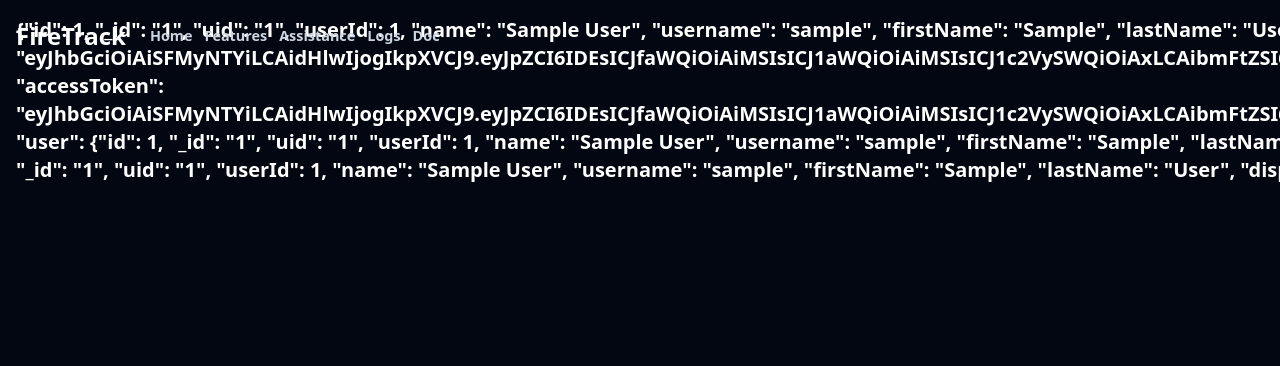
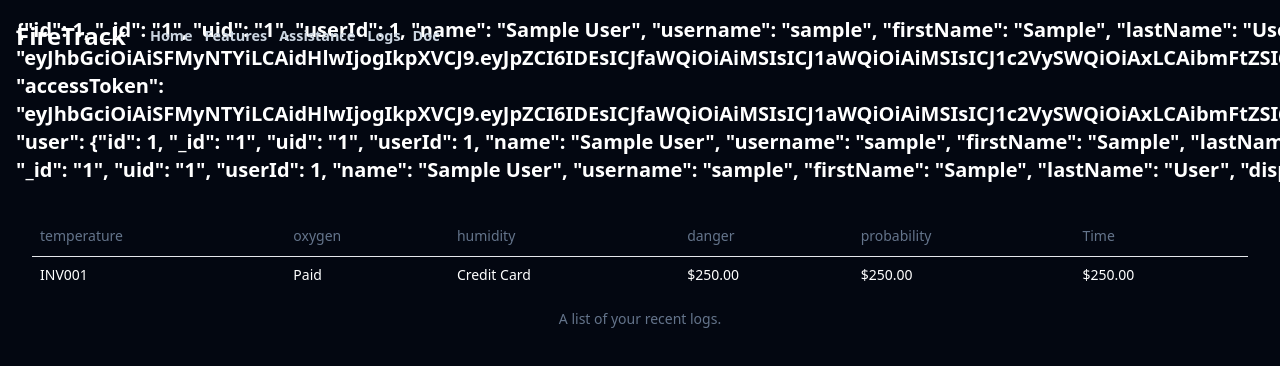
Before and after one commit to Shashivadan/FireTrack, a React app in the folder Frontend/: page /logs in a window 1280 px wide. Shown: the top 366 px of the page. Built offline with nearby package versions, Linux system fonts and the light colour scheme; no server answers; sample sign-in values are in the browser's storage; the HTML template or start-up script is replaced by a standard one.

Commit message:
bug fix: some bug fix

```diff
--- /dev/null
+++ b/Frontend/src/components/ui/table.tsx
@@ -0,0 +1,120 @@
+import * as React from "react"
+
+import { cn } from "@/utils"
+
+const Table = React.forwardRef<
+  HTMLTableElement,
+  React.HTMLAttributes<HTMLTableElement>
+>(({ className, ...props }, ref) => (
+  <div className="relative w-full overflow-auto">
+    <table
+      ref={ref}
+      className={cn("w-full caption-bottom text-sm", className)}
+      {...props}
+    />
+  </div>
+))
+Table.displayName = "Table"
+
+const TableHeader = React.forwardRef<
+  HTMLTableSectionElement,
+  React.HTMLAttributes<HTMLTableSectionElement>
+>(({ className, ...props }, ref) => (
+  <thead ref={ref} className={cn("[&_tr]:border-b", className)} {...props} />
+))
+TableHeader.displayName = "TableHeader"
+
+const TableBody = React.forwardRef<
+  HTMLTableSectionElement,
+  React.HTMLAttributes<HTMLTableSectionElement>
+>(({ className, ...props }, ref) => (
+  <tbody
+    ref={ref}
+    className={cn("[&_tr:last-child]:border-0", className)}
+    {...props}
+  />
+))
+TableBody.displayName = "TableBody"
+
+const TableFooter = React.forwardRef<
+  HTMLTableSectionElement,
+  React.HTMLAttributes<HTMLTableSectionElement>
+>(({ className, ...props }, ref) => (
+  <tfoot
+    ref={ref}
+    className={cn(
+      "border-t bg-slate-100/50 font-medium [&>tr]:last:border-b-0 dark:bg-slate-800/50",
+      className
+    )}
+    {...props}
+  />
+))
+TableFooter.displayName = "TableFooter"
+
+const TableRow = React.forwardRef<
+  HTMLTableRowElement,
+  React.HTMLAttributes<HTMLTableRowElement>
+>(({ className, ...props }, ref) => (
+  <tr
+    ref={ref}
+    className={cn(
+      "border-b transition-colors hover:bg-slate-100/50 data-[state=selected]:bg-slate-100 dark:hover:bg-slate-800/50 dark:data-[state=selected]:bg-slate-800",
+      className
+    )}
+    {...props}
+  />
+))
+TableRow.displayName = "TableRow"
+
+const TableHead = React.forwardRef<
+  HTMLTableCellElement,
+  React.ThHTMLAttributes<HTMLTableCellElement>
+>(({ className, ...props }, ref) => (
+  <th
+    ref={ref}
+    className={cn(
+      "h-10 px-2 text-left align-middle font-medium text-slate-500 [&:has([role=checkbox])]:pr-0 [&>[role=checkbox]]:translate-y-[2px] dark:text-slate-400",
+      className
+    )}
+    {...props}
+  />
+))
+TableHead.displayName = "TableHead"
+
+const TableCell = React.forwardRef<
+  HTMLTableCellElement,
+  React.TdHTMLAttributes<HTMLTableCellElement>
+>(({ className, ...props }, ref) => (
+  <td
+    ref={ref}
+    className={cn(
+      "p-2 align-middle [&:has([role=checkbox])]:pr-0 [&>[role=checkbox]]:translate-y-[2px]",
+      className
+    )}
+    {...props}
+  />
+))
+TableCell.displayName = "TableCell"
+
+const TableCaption = React.forwardRef<
+  HTMLTableCaptionElement,
+  React.HTMLAttributes<HTMLTableCaptionElement>
+>(({ className, ...props }, ref) => (
+  <caption
+    ref={ref}
+    className={cn("mt-4 text-sm text-slate-500 dark:text-slate-400", className)}
+    {...props}
+  />
+))
+TableCaption.displayName = "TableCaption"
+
+export {
+  Table,
+  TableHeader,
+  TableBody,
+  TableFooter,
+  TableHead,
+  TableRow,
+  TableCell,
+  TableCaption,
+}
--- a/Frontend/src/pages/Logs.tsx
+++ b/Frontend/src/pages/Logs.tsx
@@ -1,12 +1,85 @@
-import React from "react";
 import Nav from "@/components/Nav";
+import {
+  Table,
+  TableBody,
+  TableCaption,
+  TableCell,
+  TableHead,
+  TableHeader,
+  TableRow,
+} from "@/components/ui/table";
+import { useEffect, useState } from "react";
+import axios from "@/utils/AxiosBaseUrl";
+import { isAxiosError } from "axios";
+
+// temperature: record.temperature,
+// oxygen: record.oxygen,
+// humidity: record.humidity,
+// danger: record.danger,
+// probability: record.probability,
+// createdAt: record.createdAt,
+
+type DataType = {
+  _id: string;
+  temperature: number;
+  oxygen: number;
+  humidity: number;
+  danger: boolean;
+  probability: number;
+  createdAt: string;
+};
 
 function Logs() {
+  const [data, setData] = useState<DataType[] | null>();
+
+  useEffect(() => {
+    async function logData() {
+      const res = await axios.post("api/v1/records");
+      const resData = await res.data;
+      console.log(resData);
+
+      try {
+      } catch (error: unknown) {
+        if (isAxiosError(error)) {
+          console.log(error);
+        }
+        console.log(error);
+      }
+    }
+    logData();
+  }, []);
+
   return (
     <>
       <div className="w-full md:max-w-screen-xl m-auto px-3 md:px-2">
         <Nav />
-        <div className=" min-h-[calc(100vh-60px)] max-h-fit p-6"></div>
+        <div className=" min-h-[calc(100vh-60px)] max-h-fit p-6">
+          <div className="flex justify-center items-center">
+            <Table>
+              <TableCaption>A list of your recent logs.</TableCaption>
+              <TableHeader>
+                <TableRow>
+                  <TableHead>temperature</TableHead>
+                  <TableHead>oxygen</TableHead>
+                  <TableHead>humidity</TableHead>
+                  <TableHead>danger</TableHead>
+                  <TableHead>probability</TableHead>
+                  <TableHead>Time</TableHead>
+                </TableRow>
+              </TableHeader>
+              <TableBody>
+                <TableRow>
+                  <TableCell className="font-medium">INV001</TableCell>
+                  <TableCell>Paid</TableCell>
+                  <TableCell>Credit Card</TableCell>
+                  <TableCell>$250.00</TableCell>
+                  <TableCell>$250.00</TableCell>
+                  <TableCell>$250.00</TableCell>
+                </TableRow>
+              </TableBody>
+            </Table>
+          </div>
+        </div>
       </div>
     </>
   );
--- a/Frontend/src/utils/AxiosBaseUrl.tsx
+++ b/Frontend/src/utils/AxiosBaseUrl.tsx
@@ -2,6 +2,9 @@ import axios, { AxiosInstance } from "axios";
 
 const Instance: AxiosInstance = axios.create({
   baseURL: "http://localhost:3000/",
+  headers: {
+    token: `Bearer ${sessionStorage.getItem("token")}`,
+  },
 });
 
 function getAuthToken(): void {
```
